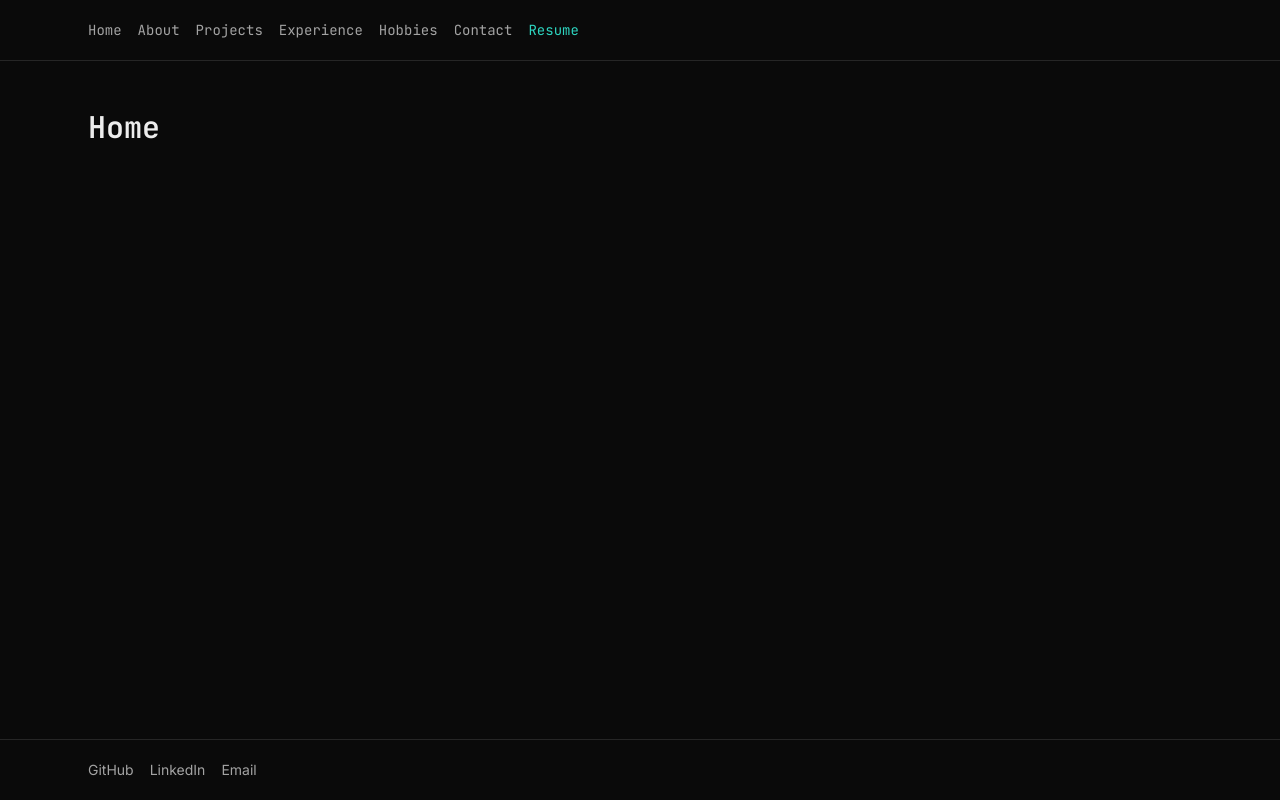
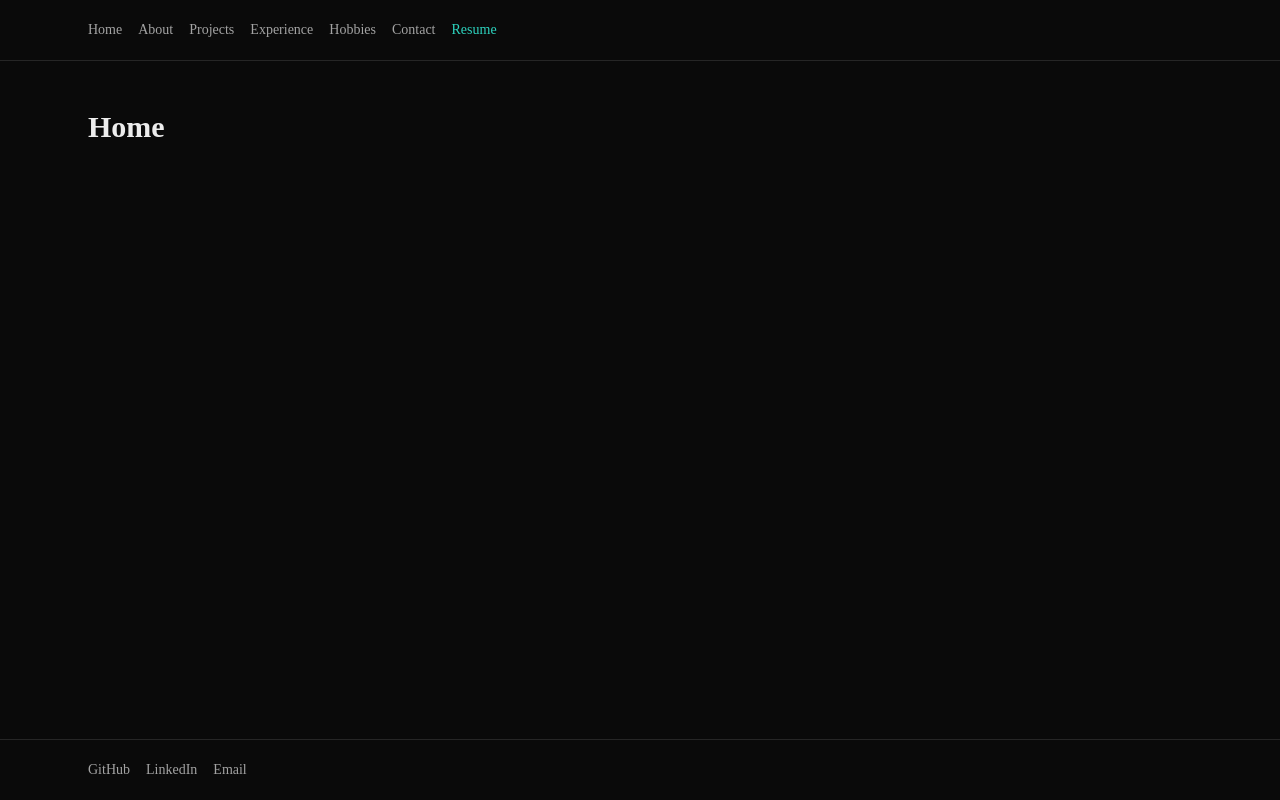
Before and after one commit to Zachary-Levesque/Portfolio, a Next.js app: page / in a window 1280 px wide. Built offline with nearby package versions, Linux system fonts and the light colour scheme.

Commit message:
Update layout.tsx

```diff
--- a/app/layout.tsx
+++ b/app/layout.tsx
@@ -1,18 +1,7 @@
 import type { Metadata } from "next";
-import { Inter, JetBrains_Mono } from "next/font/google";
 import { Footer } from "@/components/footer";
 import { Nav } from "@/components/nav";
 import "./globals.css";
-
-const inter = Inter({
-  subsets: ["latin"],
-  variable: "--font-sans"
-});
-
-const jetBrainsMono = JetBrains_Mono({
-  subsets: ["latin"],
-  variable: "--font-mono"
-});
 
 export const metadata: Metadata = {
   title: "Portfolio",
@@ -25,7 +14,7 @@ export default function RootLayout({
   children: React.ReactNode;
 }>) {
   return (
-    <html lang="en" className={`${inter.variable} ${jetBrainsMono.variable}`}>
+    <html lang="en">
       <body>
         <div className="flex min-h-screen flex-col">
           <Nav />
```
